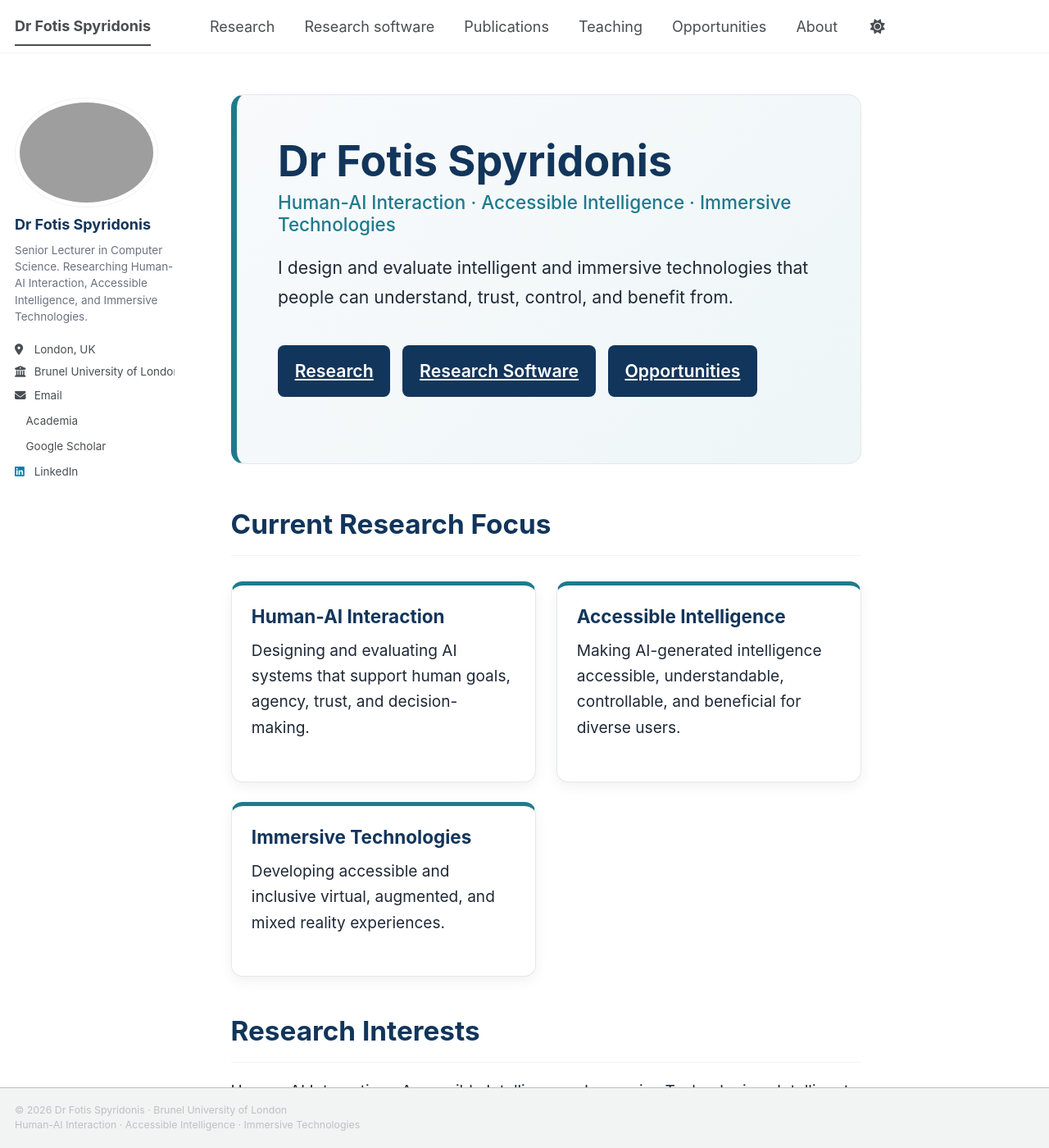
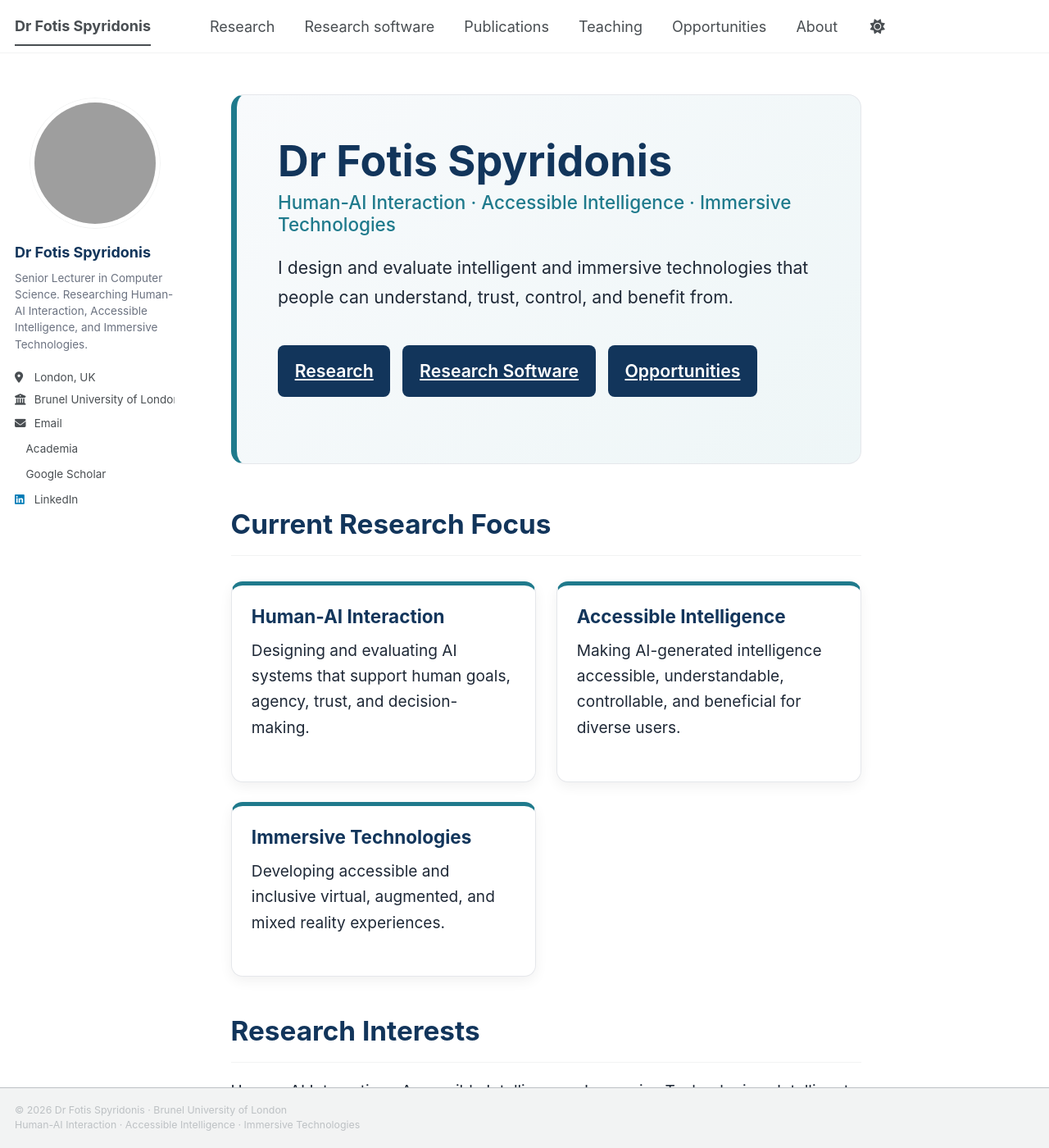
Before and after one commit to fotios-spyridonis/fotios-spyridonis.github.io, a Jekyll site: the page built from _pages/home.md, in a window 1280 px wide and 1400 px high. Shown: the whole window at 82% size. Built offline with Jekyll 4.4.1, drawn with Linux system fonts in a browser that asks for light colours; a style sheet for code colours, icons or effects is not loaded.

Commit message:
Update main.scss

```diff
--- a/assets/css/main.scss
+++ b/assets/css/main.scss
@@ -180,3 +180,22 @@
   border-top: 1px solid var(--border-soft);
   margin: 2.5rem 0;
 }
+
+/* Fix Academic Pages sidebar avatar */
+.author__avatar {
+  display: block;
+  width: 160px;
+  height: 160px;
+  margin: 0 auto 1rem auto;
+  overflow: hidden;
+  border-radius: 50%;
+}
+
+.author__avatar img {
+  width: 100%;
+  height: 100%;
+  object-fit: cover;
+  object-position: center center;
+  display: block;
+  border-radius: 50%;
+}
```
